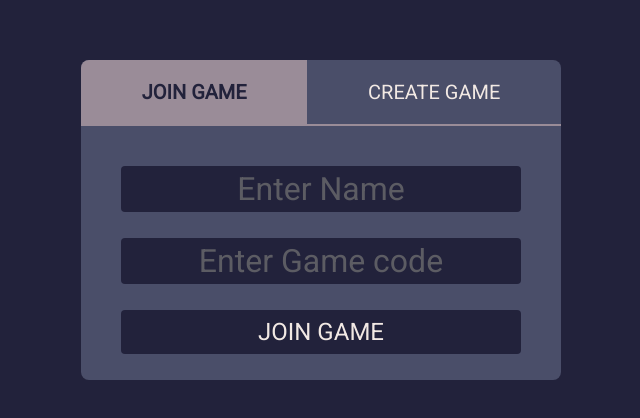
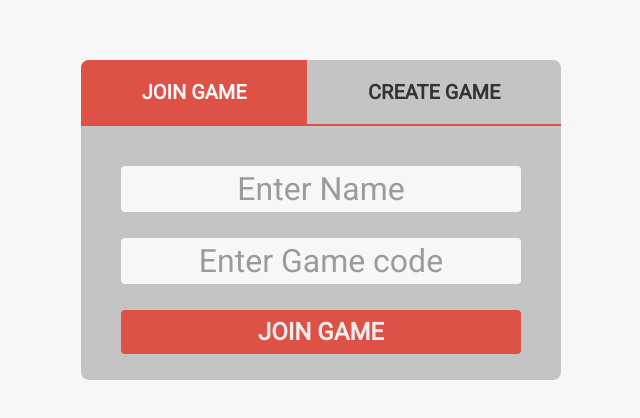
Before and after one commit to JOSU9435/ping-pong, a React (Vite) app in the folder frontend/: page / in a window 1280 px wide. Shown: the part 180-598 px from the top of the page, without its empty margins (319-959 px from the left). Built offline with nearby package versions, Linux system fonts and the light colour scheme; no server answers.

Commit message:
change ui colors

```diff
--- a/frontend/src/GameBoard.jsx
+++ b/frontend/src/GameBoard.jsx
@@ -9,9 +9,9 @@ import {CopyToClipboard} from "react-copy-to-clipboard";
 const socket=io(import.meta.env.VITE_BACKEND);
 const GameBoard = () => {
 
-    const GB_COLOR='#9A8C98';
-    const PLAYER_ONE_COLOR='green';
-    const PLAYER_TWO_COLOR='purple';
+    const GB_COLOR='#c4c4c4';
+    const PLAYER_ONE_COLOR='#FF6F61';
+    const PLAYER_TWO_COLOR='#006288';
     const BALL_COLOR='red';
 
     const [gameStart,setGameStart] = useState(false);
--- a/frontend/src/index.css
+++ b/frontend/src/index.css
@@ -2,20 +2,25 @@
 
 :root{
   font-size: 16px;
-  --text-primary:#F2E9E4;
-  --text-secondary:#9A8C98;
 
-  --bg-primary: #22223B;
-  --bg-secondary:#4A4E69;
-  --bg-item:#C9ADA7;
+  --primary-100:#FF6F61;
+  --primary-200:#dd5147;
+  --primary-300:#8f0010;
+  --accent-100:#5BC0EB;
+  --accent-200:#006288;
+  --text-100:#333333;
+  --text-200:#5c5c5c;
+  --bg-100:#F7F7F7;
+  --bg-200:#ededed;
+  --bg-300:#c4c4c4;
 
-  background-color: var(--bg-primary);
+  background-color: var(--bg-100);
 }
 
 *{
   margin: 0;
   font-family: Roboto;
-  color: var(--text-primary);
+  color: var(--text-100);
   font-size: 1rem;
 }
 
@@ -77,7 +82,7 @@ canvas{
   flex-direction: column;
   justify-content: space-between;
   align-items: center;
-  background-color: var(--bg-secondary);
+  background-color: var(--bg-300);
   border-radius: 0.5rem;
 }
 
@@ -93,35 +98,36 @@ canvas{
   text-align: center;
   line-height: 4rem;
   font-size: 1.25rem;
-  border-bottom: 0.15rem solid var(--text-secondary);
+  border-bottom: 0.15rem solid var(--primary-200);
   transition:  0.2s;
   cursor: pointer;
 }
 
 
 .activeTabStyles{
-  color: var(--bg-primary);
-  font-weight: bold;
-  background-color: var(--text-secondary);
+  color: var(--bg-100);
+  background-color: var(--primary-200);
 }
 
 #joinGame{
   border-radius: 0.5rem 0 0 0;
+  font-weight: bold;
 }
 
 #createGame{
   border-radius: 0 0.5rem 0 0;
+  font-weight: bold;
 }
 
 #joinGame:hover{
-  background-color: var(--text-secondary);
-  color: var(--bg-primary);
+  background-color: var(--primary-200);
+  color: var(--bg-100);
   font-weight: bold;
 }
 
 #createGame:hover{
-  background-color: var(--text-secondary);
-  color: var(--bg-primary);
+  background-color: var(--primary-200);
+  color: var(--bg-100);
   font-weight: bold;
 }
 
@@ -148,7 +154,7 @@ form#startGame input{
   font-size:  2rem;
   padding: 0.25rem 0.5rem;
   border-radius: 0.25rem;
-  background-color: var(--bg-primary);
+  background-color: var(--bg-100);
   text-align: center;
 }
 
@@ -166,14 +172,15 @@ form#startGame button{
   border-radius: 0.25rem;
   font-size: 1.5rem;
   padding: 0.5rem;
-  background-color: var(--bg-primary);
+  background-color: var(--primary-200);
   transition: 0.3s;
+  font-weight: bold;
+  color: var(--bg-200);
 }
 
 form#startGame button:hover{
   cursor: pointer;
-  background-color: var(--bg-item);
-  color: var(--bg-primary);
+  background-color: var(--accent-200);
 }
 
 /* SCORE BOARD */
@@ -192,11 +199,19 @@ form#startGame button:hover{
   justify-content: space-evenly;
   align-items: center;
   border-radius: 0.5rem;
-  border: solid 0.25rem var(--text-secondary);
+}
+
+#player1 {
+  background-color: var(--accent-200);
+}
+
+#player2 {
+  background-color: var(--primary-100);
 }
 
 #scoreBoard > div > div{
   font-size: 2rem;
+  color: var(--bg-100);
   text-align: center;
 }
 
@@ -213,14 +228,13 @@ form#startGame button:hover{
   flex-direction: column;
   justify-content: space-around;
   align-items: center;
-  background-color: var(--bg-secondary);
+  background-color: var(--bg-300);
   border-radius: 0.5rem;
   z-index: 2;
 }
 
 #gameOverScreen > div{
   width: 100%;
-  /* min-height: 4rem; */
   display: flex;
   justify-content: space-evenly;
 }
@@ -231,23 +245,27 @@ form#startGame button:hover{
 
 #gameOverMessage{
   font-size: 3rem;
+  font-weight: bold;
+  color: var(--text-100);
 }
 
 #gameOverActions > button{
   cursor: pointer;
   min-height: 4rem;
   flex-grow: 1;
-  background-color: var(--bg-primary);
+  background-color: var(--primary-200);
   border: 0;
   max-width: 10rem;
   border-radius: 0.25rem;
   font-size: 1.5rem;
   transition: 0.3s;
+  color: var(--bg-100);
+  font-weight: bold;
 }
 
 #gameOverActions > button:hover{
-  background-color: var(--bg-item);
-  color: var(--bg-primary);
+  color: var(--bg-100);
+  background-color: var(--accent-200);
   font-weight: bold;
 }
 
```
